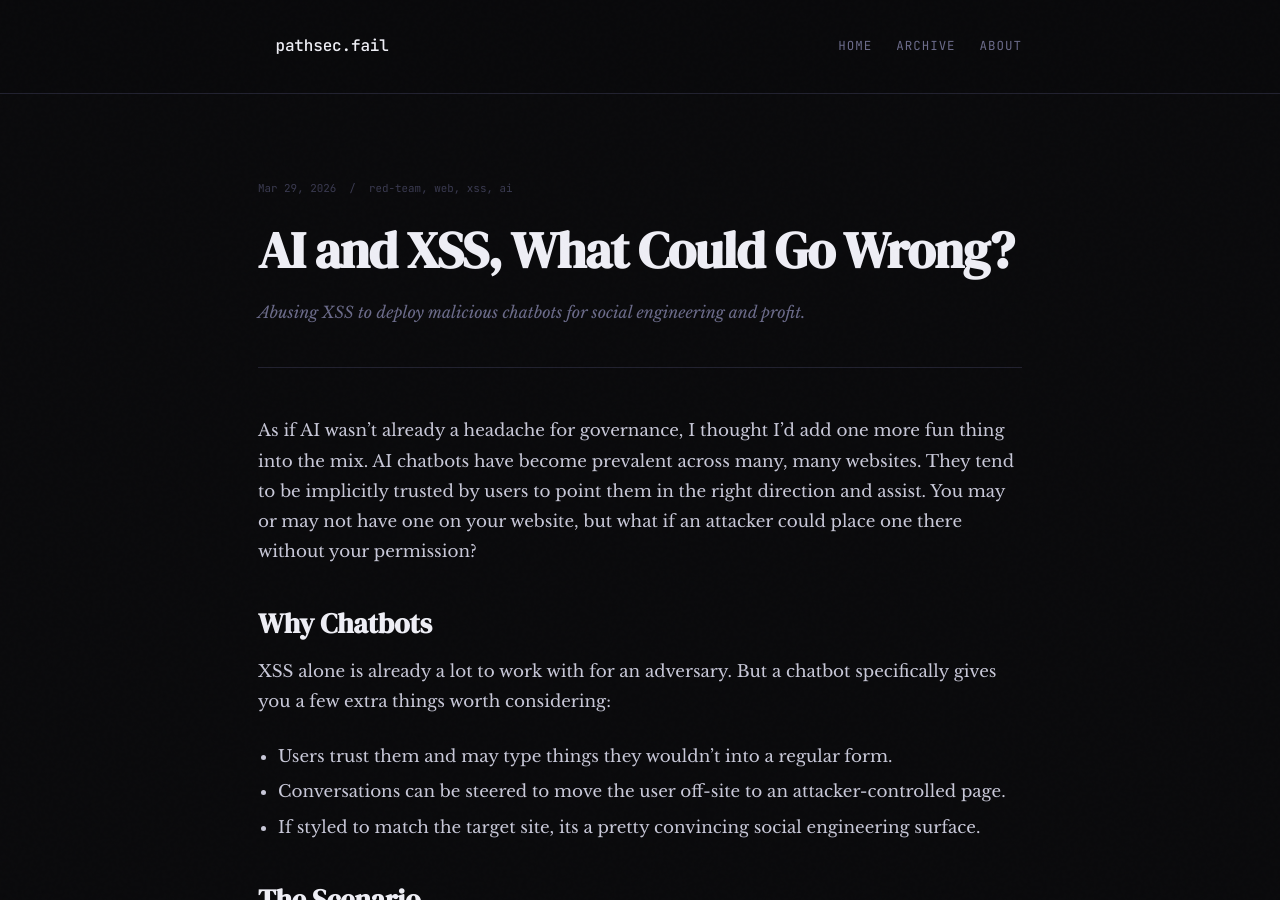
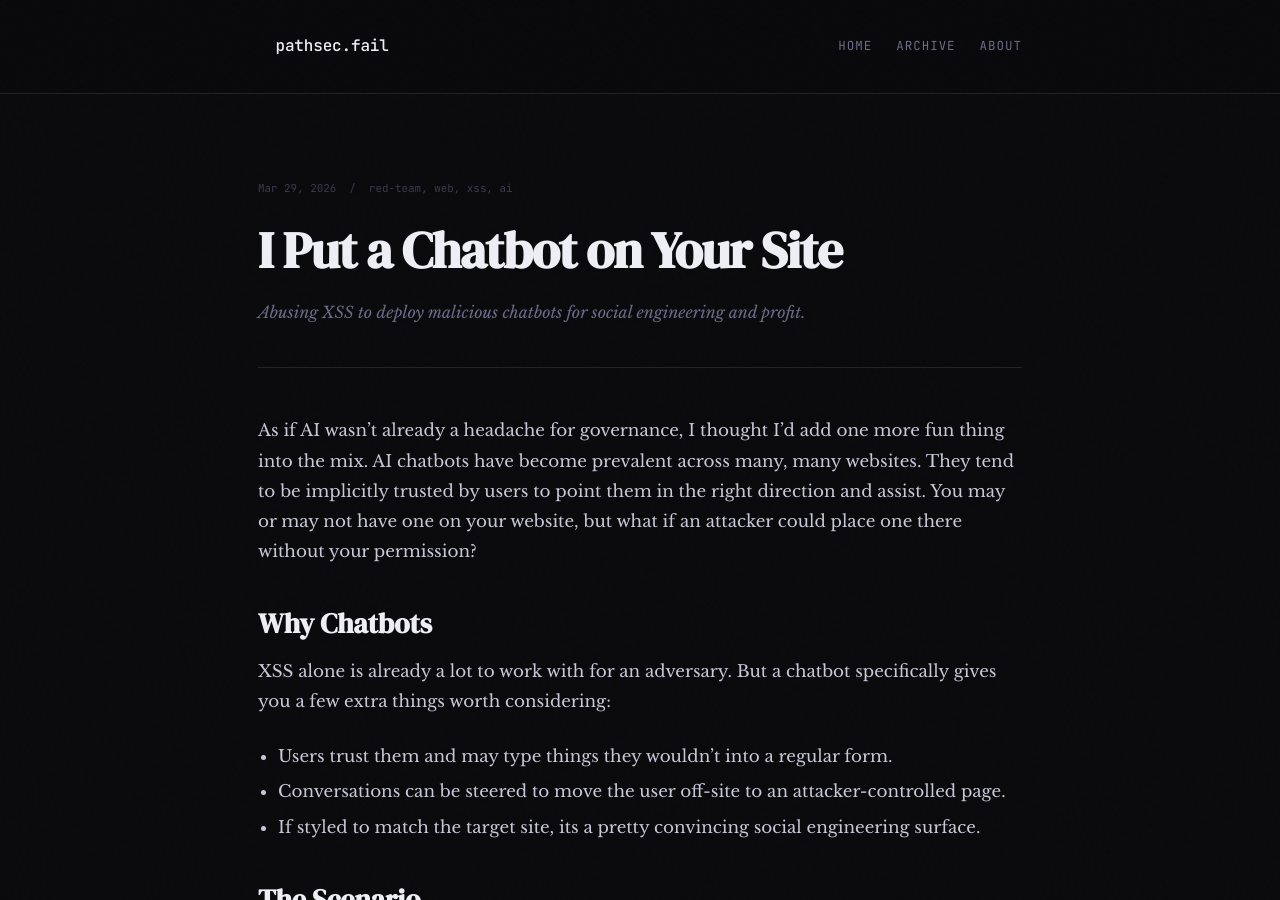
Before and after one commit to pathsec/pathsec.github.io, a Jekyll site: the page built from _posts/2026-03-29-malicious-chatbot-xss.md, in a window 1280 px wide and 900 px high. Built offline with Jekyll 4.4.1, drawn with Linux system fonts in a browser that asks for light colours.

Commit message:
Update 2026-03-29-malicious-chatbot-xss.md

```diff
--- a/_posts/2026-03-29-malicious-chatbot-xss.md
+++ b/_posts/2026-03-29-malicious-chatbot-xss.md
@@ -1,6 +1,6 @@
 ---
 layout: post
-title: "AI and XSS, What Could Go Wrong?"
+title: "I Put a Chatbot on Your Site"
 subtitle: "Abusing XSS to deploy malicious chatbots for social engineering and profit."
 date: 2026-03-29
 tags: [red-team, web, xss, ai]
```
